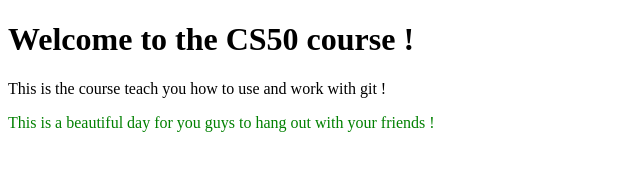
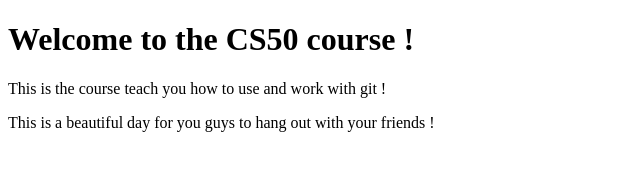
Before and after one commit to hadesdday/cs50-web-programming, a plain HTML site: page index.html in a window 1280 px wide. Shown: the whole page, without its empty margins (0-640 px from the left). Drawn offline with Linux system fonts and the light colour scheme.

Commit message:
Remove styling for the paragraph

```diff
--- a/index.html
+++ b/index.html
@@ -10,7 +10,7 @@
 <body>
     <h1>Welcome to the CS50 course !</h1>
     <p title="Hello , world !">This is the course teach you how to use and work with git !</p>
-    <p style="color:green">This is a beautiful day for you guys to hang out with your friends ! </p>
+    <p>This is a beautiful day for you guys to hang out with your friends ! </p>
 </body>
 
 </html>
```
